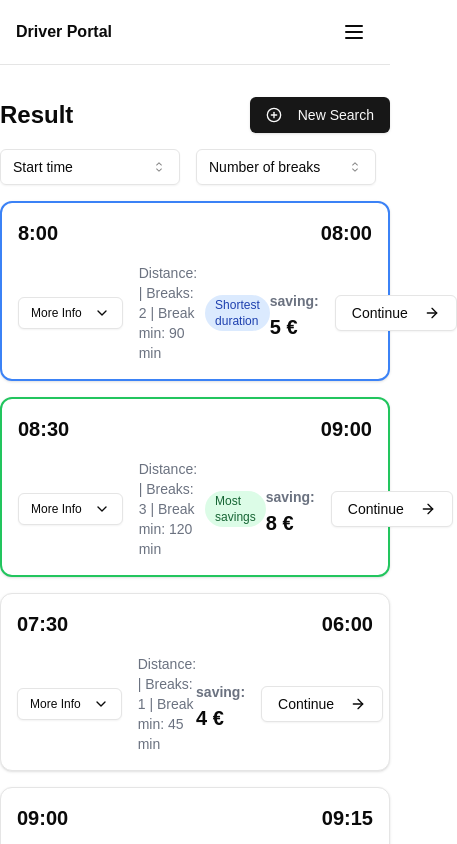
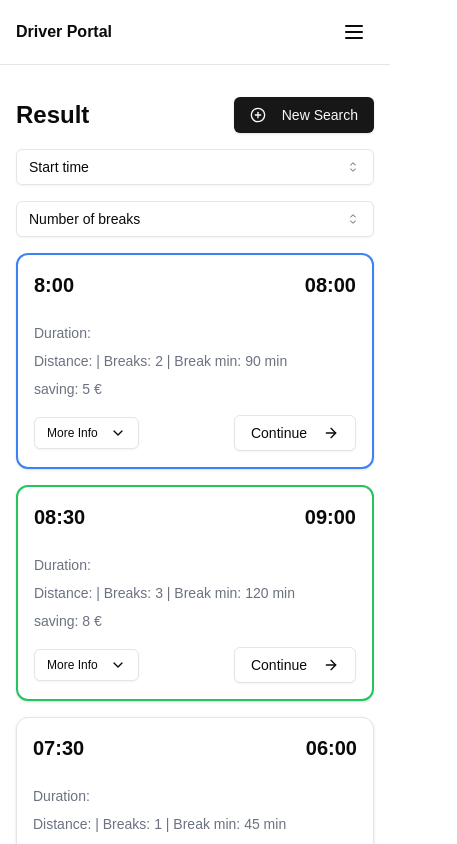
Before and after one commit to bila9630/Driving-Storage, a Next.js app: page /user/result in a window 390 px wide. Shown: the top 844 px of the page, 457 px wide, since content can reach past the window. Built offline with nearby package versions, Linux system fonts and the light colour scheme.

Commit message:
result responsive and navbar closes after select

```diff
--- a/src/app/(inner)/layout.tsx
+++ b/src/app/(inner)/layout.tsx
@@ -21,6 +21,10 @@ export default function InnerLayout({ children }: { children: React.ReactNode })
         } else {
             router.push('/user/search')
         }
+        setIsMobileMenuOpen(false)
+    }
+
+    const handleNavClick = () => {
         setIsMobileMenuOpen(false)
     }
 
@@ -57,7 +61,11 @@ export default function InnerLayout({ children }: { children: React.ReactNode })
                 {isMobileMenuOpen && (
                     <div className="border-b pb-4">
                         <div className="flex flex-col">
-                            <MainNav className="flex flex-col space-y-4 px-4" userType={userType} />
+                            <MainNav
+                                className="flex flex-col space-y-4 px-4"
+                                userType={userType}
+                                onNavClick={handleNavClick}
+                            />
                             <div className="mt-4 pt-4 border-t mx-4">
                                 <TeamSwitcher
                                     onTeamSwitch={handleTeamSwitch}
--- a/src/app/(inner)/user/result/page.tsx
+++ b/src/app/(inner)/user/result/page.tsx
@@ -7,6 +7,7 @@ import { Button } from "@/components/ui/button"
 import { Select, SelectContent, SelectItem, SelectTrigger, SelectValue } from "@/components/ui/select"
 import { PlusCircle, ArrowRight, CarFront, Goal } from 'lucide-react'
 import { ChevronUp, ChevronDown } from 'lucide-react'
+import { cn } from "@/lib/utils"
 
 interface RouteResult {
     id: string
@@ -28,6 +29,14 @@ interface TripDetail {
     city: string
     duration?: string
     breakDuration?: string
+}
+
+interface ResultCardProps {
+    result: RouteResult;
+    expandedResult: string | null;
+    setExpandedResult: (id: string | null) => void;
+    isMostSavings: boolean;
+    isShortestDuration: boolean;
 }
 
 const TripDetails: React.FC<{ result: RouteResult }> = ({ result }) => {
@@ -228,16 +237,17 @@ const ResultsDisplay: React.FC = () => {
     }
 
     // Identify trips with the most savings and shortest duration
-    const tripWithMostSavings = results.reduce((prev, current) => (current.saving > prev.saving ? current : prev), results[0])
+    const tripWithMostSavings = results.reduce((prev, current) =>
+        current.saving > prev.saving ? current : prev, results[0])
+
     const tripWithShortestDuration = results.reduce((prev, current) =>
-        parseDuration(current.duration) < parseDuration(prev.duration) ? current : prev, results[0]
-    )
+        parseDuration(current.duration) < parseDuration(prev.duration) ? current : prev, results[0])
 
     return (
         <div>
-            <div className="flex space-x-4 mb-4">
+            <div className="flex flex-col md:flex-row space-y-4 md:space-y-0 md:space-x-4 mb-4 mx-4 md:mx-0">
                 <Select onValueChange={setStartTime} value={startTime}>
-                    <SelectTrigger className="w-[180px]">
+                    <SelectTrigger className="w-full md:w-[180px]">
                         <SelectValue placeholder="Start time" />
                     </SelectTrigger>
                     <SelectContent>
@@ -248,7 +258,7 @@ const ResultsDisplay: React.FC = () => {
                     </SelectContent>
                 </Select>
                 <Select onValueChange={setBreaks} value={breaks}>
-                    <SelectTrigger className="w-[180px]">
+                    <SelectTrigger className="w-full md:w-[180px]">
                         <SelectValue placeholder="Number of breaks" />
                     </SelectTrigger>
                     <SelectContent>
@@ -261,18 +271,101 @@ const ResultsDisplay: React.FC = () => {
                     </SelectContent>
                 </Select>
             </div>
-            {filteredResults.map((result) => {
-                const isMostSavings = result.id === tripWithMostSavings?.id;
-                const isShortestDuration = result.id === tripWithShortestDuration?.id;
+            {filteredResults.map((result) => (
+                <ResultCard
+                    key={result.id}
+                    result={result}
+                    expandedResult={expandedResult}
+                    setExpandedResult={setExpandedResult}
+                    isMostSavings={result.id === tripWithMostSavings?.id}
+                    isShortestDuration={result.id === tripWithShortestDuration?.id}
+                />
+            ))}
+        </div>
+    );
+}
+
+const ResultCard = ({
+    result,
+    expandedResult,
+    setExpandedResult,
+    isMostSavings,
+    isShortestDuration
+}: ResultCardProps) => {
+    const router = useRouter()
+
+    const handleContinue = () => {
+        const routeParams = new URLSearchParams({
+            id: result.id,
+            start: result.start,
+            destination: result.destination,
+            date: result.date,
+            startTime: result.startTime,
+            endTime: result.endTime,
+            duration: result.duration,
+            breaks: result.breaks.toString(),
+            breakHours: result.breakHours.toString(),
+            saving: result.saving.toString(),
+            tripDetails: JSON.stringify(result.tripDetails)
+        });
+        router.push(`/user/result-detail?${routeParams.toString()}`);
+    }
 
     return (
         <Card
             key={result.id}
-                        className={`mb-4 transition-shadow duration-300 ease-in-out hover:shadow-[0_0_15px_rgba(0,0,0,0.2)] dark:hover:shadow-[0_0_15px_rgba(255,255,255,0.2)] ${
-                            isMostSavings ? 'border-2 border-green-500' : ''
-                        } ${isShortestDuration ? 'border-2 border-blue-500' : ''}`}
+            className={cn(
+                "mb-4 mx-4 md:mx-0 transition-shadow duration-300 ease-in-out hover:shadow-[0_0_15px_rgba(0,0,0,0.2)] dark:hover:shadow-[0_0_15px_rgba(255,255,255,0.2)]",
+                isMostSavings ? 'border-2 border-green-500' : '',
+                isShortestDuration ? 'border-2 border-blue-500' : ''
+            )}
         >
             <CardContent className="p-4">
+                {/* Mobile Layout */}
+                <div className="md:hidden">
+                    <div className="flex justify-between items-center mb-2">
+                        <div className="text-xl font-semibold">{result.startTime}</div>
+                        <div className="text-xl font-semibold">{result.endTime}</div>
+                    </div>
+                    <div className="flex justify-between text-sm mb-4">
+                        <div>{result.start}</div>
+                        <div>{result.destination}</div>
+                    </div>
+                    <div className="text-sm text-gray-500 mb-2">
+                        Duration: {result.duration}
+                    </div>
+                    <div className="text-sm text-gray-500 mb-2">
+                        Distance: {result.distance} | Breaks: {result.breaks} | Break min: {result.breakHours} min
+                    </div>
+                    <div className="text-sm text-gray-500 mb-4">
+                        saving: {result.saving} €
+                    </div>
+                    <div className="flex justify-between items-center">
+                        <Button
+                            variant="outline"
+                            size="sm"
+                            onClick={() => setExpandedResult(expandedResult === result.id ? null : result.id)}
+                            className="flex items-center"
+                        >
+                            More Info
+                            {expandedResult === result.id ? (
+                                <ChevronUp className="w-4 h-4 ml-1" />
+                            ) : (
+                                <ChevronDown className="w-4 h-4 ml-1" />
+                            )}
+                        </Button>
+                        <Button
+                            variant="outline"
+                            onClick={handleContinue}
+                        >
+                            Continue
+                            <ArrowRight className="ml-2 h-4 w-4" />
+                        </Button>
+                    </div>
+                </div>
+
+                {/* Desktop Layout - unchanged */}
+                <div className="hidden md:block">
                     <div className="flex justify-between items-center mb-2">
                         <div className="flex flex-col items-start">
                             <span className="text-xl font-semibold">{result.startTime}</span>
@@ -315,35 +408,22 @@ const ResultsDisplay: React.FC = () => {
                         </div>
                         <div className="flex items-center space-x-4">
                             <span className="text-xl font-bold"><span className="text-sm text-gray-500">saving:</span> {result.saving} €</span>
-                                    <Button variant="outline"
-                                        onClick={() => {
-                                            const routeParams = new URLSearchParams({
-                                                id: result.id,
-                                                start: result.start,
-                                                destination: result.destination,
-                                                date: result.date,
-                                                startTime: result.startTime,
-                                                endTime: result.endTime,
-                                                duration: result.duration,
-                                                breaks: result.breaks.toString(),
-                                                breakHours: result.breakHours.toString(),
-                                                saving: result.saving.toString(),
-                                                tripDetails: JSON.stringify(result.tripDetails)
-                                            });
-                                            router.push(`/user/result-detail?${routeParams.toString()}`);
-                                        }}>
+                            <Button
+                                variant="outline"
+                                onClick={handleContinue}
+                            >
                                 Continue
                                 <ArrowRight className="ml-2 h-4 w-4" />
                             </Button>
                         </div>
                     </div>
+                </div>
+
+                {/* Trip Details - works for both layouts */}
                 {expandedResult === result.id && <TripDetails result={result} />}
             </CardContent>
         </Card>
-                );
-            })}
-        </div>
-    );
+    )
 }
 
 // Main page component
@@ -352,7 +432,7 @@ const ResultPage: React.FC = () => {
 
     return (
         <div className="container mx-auto mt-8">
-            <div className="flex justify-between items-center mb-4">
+            <div className="flex justify-between items-center mb-4 mx-4 md:mx-0">
                 <h1 className="text-2xl font-bold">Result</h1>
                 <Button onClick={() => router.push('/user/search')}>
                     <PlusCircle className="mr-2 h-4 w-4" />New Search
--- a/src/components/dashboard/main-nav.tsx
+++ b/src/components/dashboard/main-nav.tsx
@@ -7,11 +7,13 @@ import { cn } from "@/lib/utils"
 
 interface MainNavProps extends React.HTMLAttributes<HTMLElement> {
     userType: 'admin' | 'driver'
+    onNavClick?: () => void
 }
 
 export function MainNav({
     className,
     userType,
+    onNavClick,
     ...props
 }: MainNavProps) {
     const pathname = usePathname()
@@ -43,6 +45,7 @@ export function MainNav({
                 <Link
                     key={href}
                     href={href}
+                    onClick={onNavClick}
                     className={cn(
                         "text-sm font-medium transition-colors hover:text-primary",
                         "w-full md:w-auto py-2 md:py-0",
```
Lines whose indentation alone changed are shown as unchanged.
